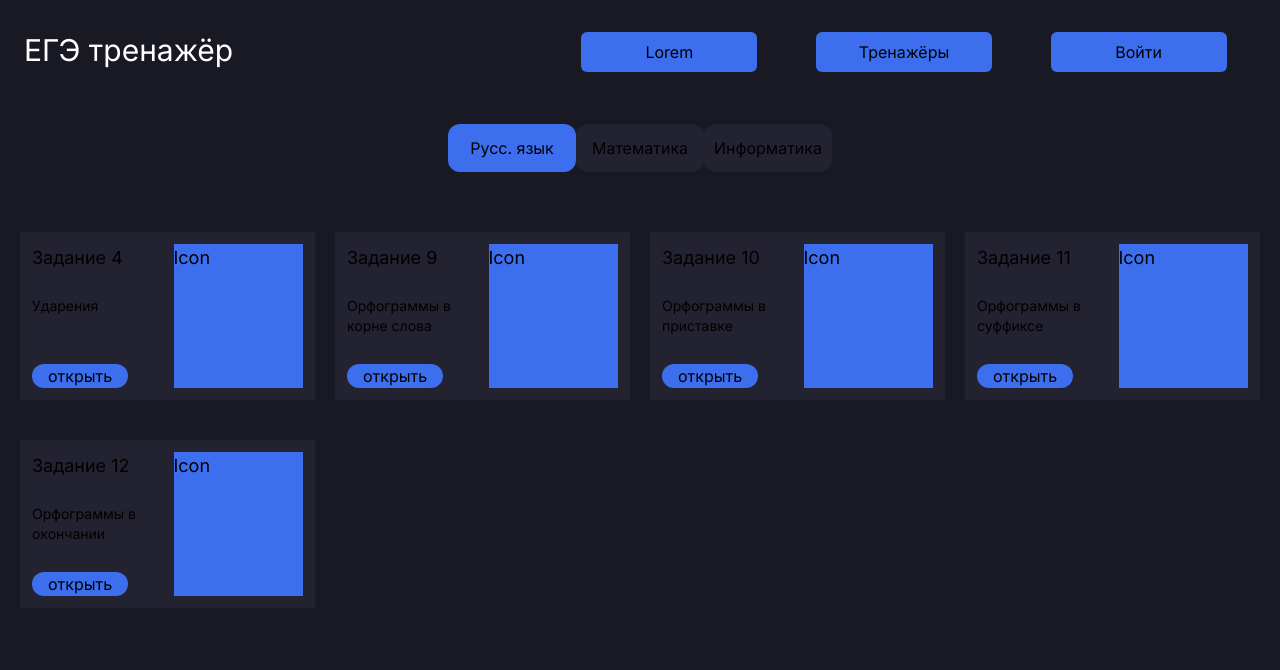
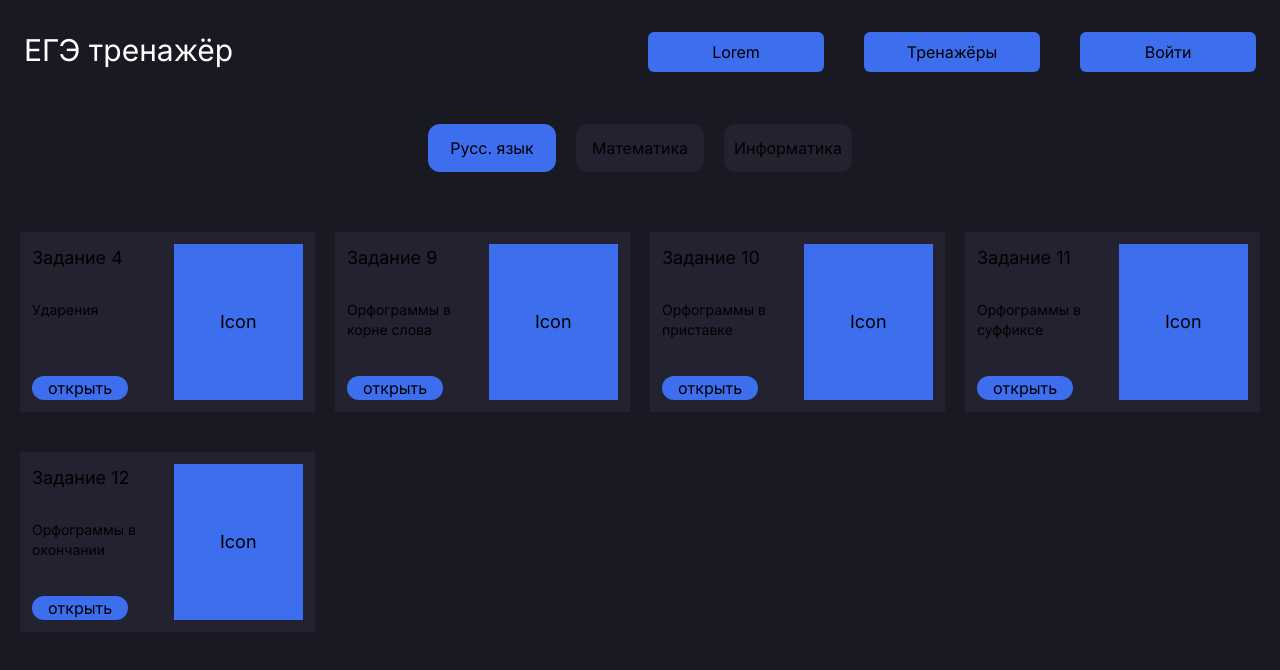
Before and after one commit to Veter-ok/ege-trainer, a Next.js app: page /courses in a window 1280 px wide. Shown: the top 670 px of the page. Built offline with nearby package versions, Linux system fonts and the light colour scheme.

Commit message:
Fix bugs

```diff
--- a/src/app/courses/page.tsx
+++ b/src/app/courses/page.tsx
@@ -22,7 +22,7 @@ export default function AllCourses() {
 
   return (
     <div>
-        <div className="flex justify-center h-full mt-5">
+        <div className="flex justify-center h-full mt-5 gap-5">
             {subjects.map((subject) =>
                 <MultipleChoiceButton
                     key={subject.id}
@@ -33,7 +33,7 @@ export default function AllCourses() {
                 />
             )}
         </div>
-        <div className="grid grid-cols-4 gap-5 px-5 mt-10">
+        <div className="grid grid-cols-2 gap-5 px-5 mt-10 md:grid-cols-3 lg:grid-cols-4">
             {currentlyCourses.map((course) =>
                <CourseBlock key={course.id} course={course}/>
             )}
--- a/src/components/Header.tsx
+++ b/src/components/Header.tsx
@@ -10,10 +10,10 @@ const Header = () => {
     };
 
     return (
-        <div className="div">
+        <div>
             <div className="flex flex-row w-screen m-0 px-6 py-8">
-                <h1 className="basis-1/2 text-white text-2xl w-full sm:text-3xl">ЕГЭ тренажёр</h1>
-                <ul className="flex basis-2/3">
+                <h1 className="basis-2/3 text-white text-2xl w-30 sm:text-3xl">ЕГЭ тренажёр</h1>
+                <ul className="flex basis-1/3 gap-10">
                     <Link href="/" className="hidden md:block flex-initial text-center m-auto py-2 h-10 rounded-md bg-light hover:bg-secondary lg:w-44 md:w-32">Lorem</Link>
                     <Link href="/courses" className="hidden md:block flex-initial text-center m-auto py-2 h-10 rounded-md bg-light hover:bg-secondary lg:w-44 md:w-32">Тренажёры</Link>
                     <Link href="/login" className="hidden md:block flex-initial text-center m-auto py-2 h-10 rounded-md bg-light lg:w-44 md:w-32">Войти</Link>
@@ -37,9 +37,9 @@ const Header = () => {
                 </button>
             </div>
             <div className={`flex ${isOpen ? "flex" : "hidden"} w-full px-10 mx-auto justify-center gap-5 md:hidden`}>
-                <Link href="/" className="w-full text-center m-auto py-2 h-10 rounded-md bg-light">Lorem</Link>
-                <Link href="/courses" className="w-full  text-center m-auto py-2 h-10 rounded-md bg-light">Тренажёры</Link>
-                <Link href="/login" className="w-full  text-center m-auto py-2 h-10 rounded-md bg-light">Войти</Link>
+                <Link href="/" onClick={() => setIsOpen(false)} className="w-full text-center m-auto py-2 h-10 rounded-md bg-light">Lorem</Link>
+                <Link href="/courses" onClick={() => setIsOpen(false)} className="w-full text-center m-auto py-2 h-10 rounded-md bg-light">Тренажёры</Link>
+                <Link href="/login" onClick={() => setIsOpen(false)} className="w-full text-center m-auto py-2 h-10 rounded-md bg-light">Войти</Link>
             </div>
         </div>
     )
--- a/src/components/MissedLatterTaskPage.tsx
+++ b/src/components/MissedLatterTaskPage.tsx
@@ -43,7 +43,7 @@ const MissedLatterTaskPage:FC<IPropsMissedLatterTaskPage> = ({wordsForTasks}) =>
     return (
         <div>
         {isTaskStart ?
-            <div className="w-1/2 mx-auto mt-20">
+            <div className="w-2/3 mx-auto mt-20">
                 <p className="text-center text-xl mb-5">{indexOfTask+1}/{tasks.length}</p>
                 <MissedLatter task={tasks[indexOfTask]}/>
                 <div className="flex items-center mt-8"><Button text="Дальше" onPress={getNextTask} style="mx-auto"/></div>
--- a/src/components/courseBlock.tsx
+++ b/src/components/courseBlock.tsx
@@ -10,9 +10,11 @@ interface ICourseBlock {
 
 const CourseBlock:FC<ICourseBlock> = ({course}) => {
     return (
-        <div className="inline-grid grid-cols-2 grid-rows-3 gap-3 mt-5 h-34 bg-secondary p-3">
+        <div className="inline-grid grid-cols-2 grid-rows-3 gap-3 mt-5 h-34 bg-secondary p-3 sm:">
             <p className="text-lg">{course.title}</p>
-            <p className="text-lg row-span-3 bg-light">Icon</p>
+            <div className="row-span-3 bg-light py-16">
+                <p className="text-lg text-center m-auto">Icon</p>
+            </div>
             <p className="text-sm">{course.description}</p>
             <Link href={`courses/${subjects.filter((a) => a.id === course.subject)[0].subtitle}/${course.id}`} className="relative mt-auto rounded-xl w-24 h-6 bg-light text-center">открыть</Link>
         </div>
--- a/src/components/taskMissWords.tsx
+++ b/src/components/taskMissWords.tsx
@@ -22,7 +22,7 @@ const MissedLatter:FC<IMissedLetterProps> = ({task}) => {
     }, [task])
 
     return (
-        <div className="w-1/2 mx-auto">
+        <div className="w-full mx-auto">
             <p className="text-center text-5xl">{task.title}</p>
             <div className="flex justify-center gap-6 mt-7">
                 <AnswerOptions id={task.id} isActive={isActiveOption} isCorrect={task.options[0] === task.answer} onClick={checkAnswer} title={task.options[0]}/>
```
